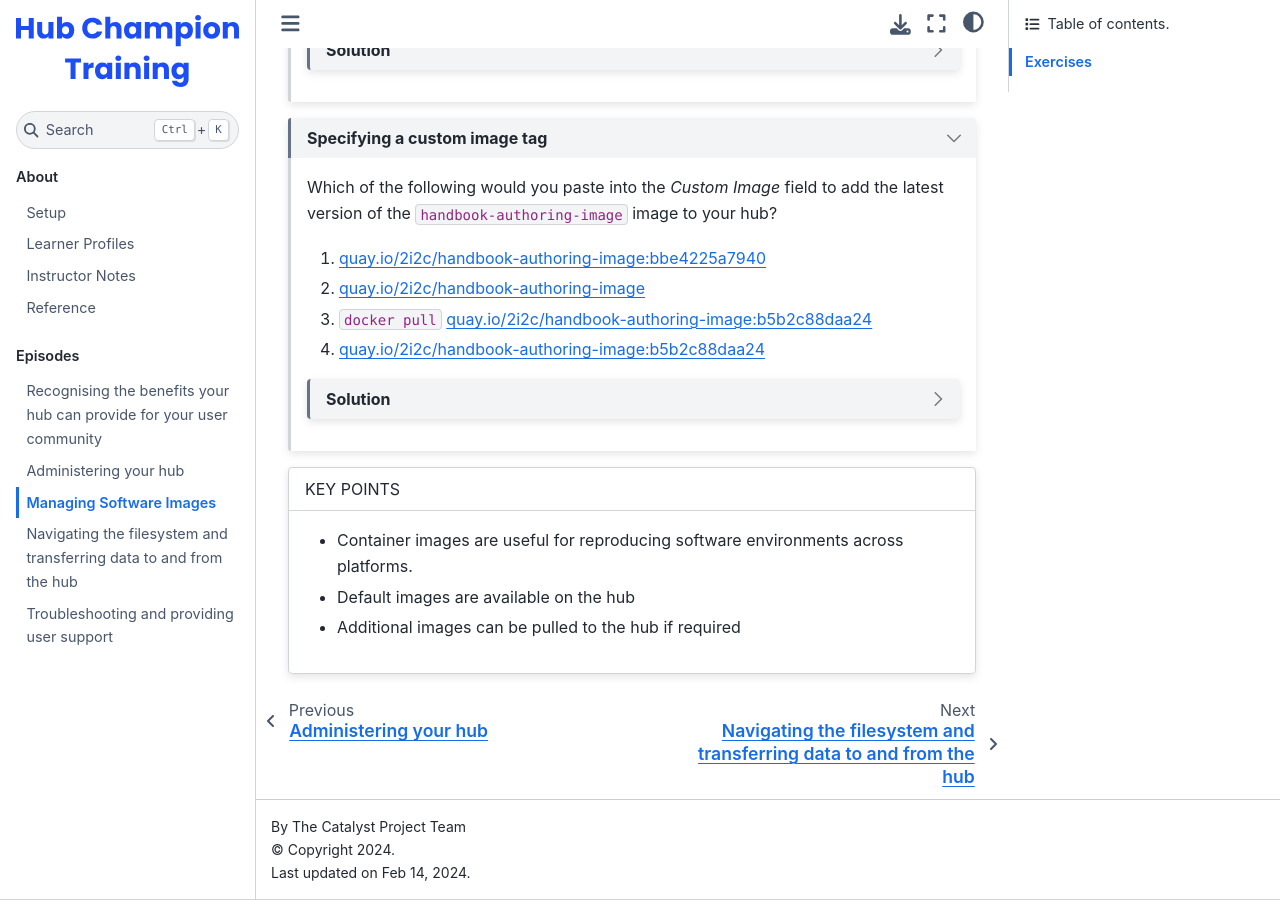
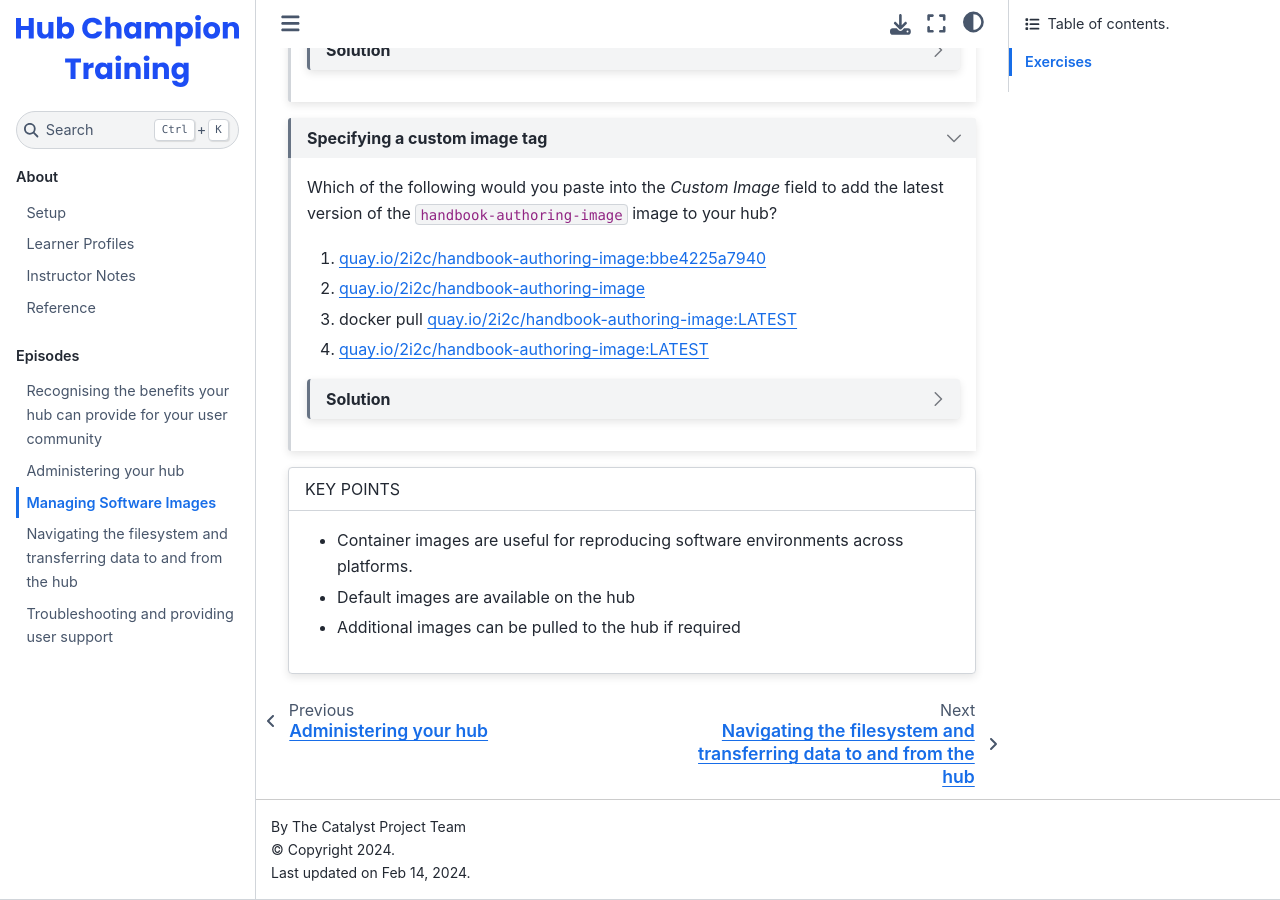
Before and after one commit to czi-catalystproject/hub-champion-training, a Jupyter Book: the page built from episodes/manage_images.md, in a window 1280 px wide and 900 px high, scrolled down 1310 px. Built offline with Jupyter Book 1.0.4 settings and Sphinx 7.4.7 and the Sphinx Book theme 1.1.4, drawn with Linux system fonts in a browser that asks for light colours; nearby versions of some CDN libraries.

Commit message:
Update GitHub workflow

```diff
--- a/episodes/manage_images.md
+++ b/episodes/manage_images.md
@@ -75,13 +75,16 @@ Which of the following statements are *True* or *False*?
 
 Which of the following would you paste into the _Custom Image_ field to add the latest version of the `handbook-authoring-image` image to your hub?
 
+<!-- IMPORTANT: If you are editing this exercise, please do not change the "LATEST" placeholders below as they are automatically updated with the latest tag using the helper.sh script in the GitHub action .github/workflows/deploy_website.yml -->
+
 1. quay.io/2i2c/handbook-authoring-image:bbe4225a7940
 1. quay.io/2i2c/handbook-authoring-image
-1. `docker pull` quay.io/2i2c/handbook-authoring-image:b5b2c88daa24
-1. quay.io/2i2c/handbook-authoring-image:b5b2c88daa24
+
+1. docker pull quay.io/2i2c/handbook-authoring-image:LATEST
+1. quay.io/2i2c/handbook-authoring-image:LATEST
 
 :::{dropdown} Solution
-4. quay.io/2i2c/handbook-authoring-image:b5b2c88daa24
+4. quay.io/2i2c/handbook-authoring-image:LATEST
 
 Notes on the other answers:
 
```
Also changed, not shown: 2 other files.
